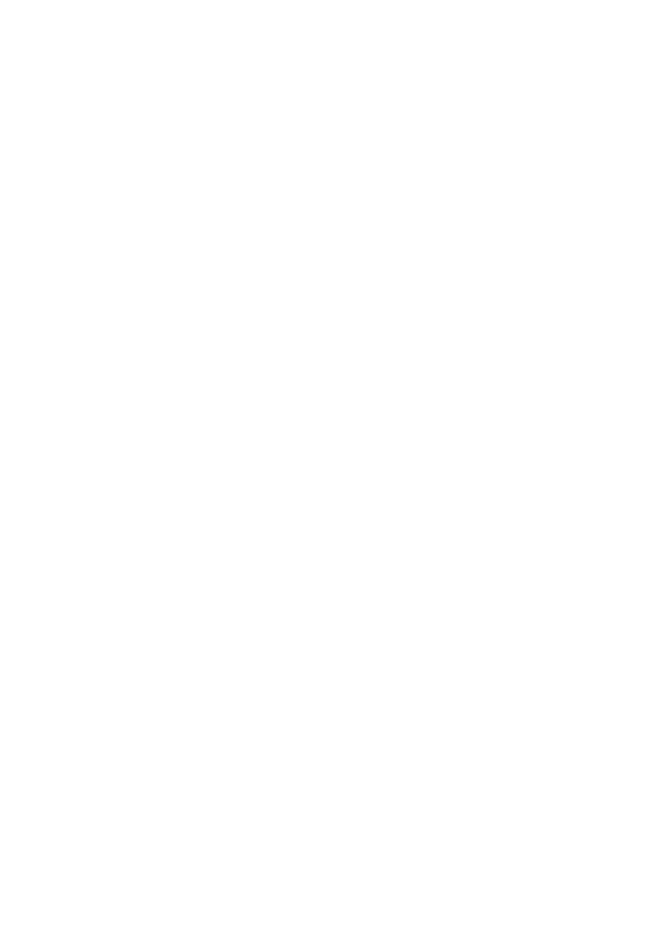
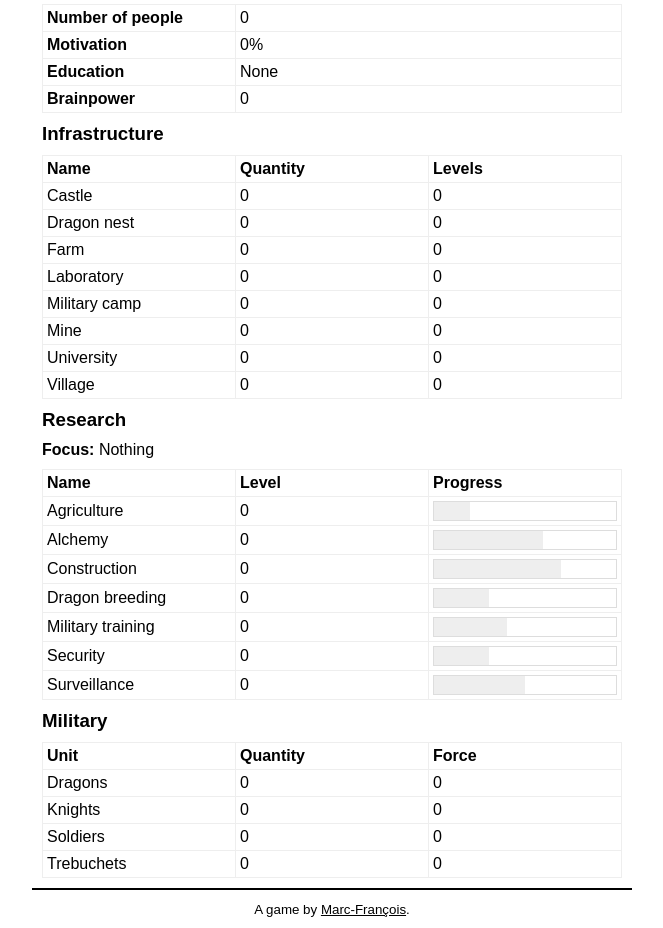
Before and after one commit to mfcochauxlaberge/graalit-client, a React app: page /overview in a window 1280 px wide. Shown: the part 240-1168 px from the top of the page, without its empty margins (308-971 px from the left). Before the commit the page ends 800 px from the top, so only its background shows below. Built offline with nearby package versions, Linux system fonts and the light colour scheme.

Commit message:
Implement an empty overview page

```diff
--- a/src/Overview.jsx
+++ b/src/Overview.jsx
@@ -1,5 +1,8 @@
 // React
 import React, { Component, Fragment } from 'react'
+
+// Util
+import ProgressBar from './util/ProgressBar.jsx'
 
 class Overview extends Component {
   constructor(props) {
@@ -10,7 +13,189 @@ class Overview extends Component {
     return (
       <Fragment>
         <h2>Overview</h2>
-        <p>No overview yet.</p>
+        <table className="overview-table-h">
+          <tbody>
+            <tr>
+              <th>Ruler</th>
+              <td>No Name</td>
+            </tr>
+            <tr>
+              <th>Coins</th>
+              <td>0</td>
+            </tr>
+          </tbody>
+        </table>
+        <h3>Population</h3>
+        <table className="overview-table-h">
+          <tbody>
+            <tr>
+              <th>Number of people</th>
+              <td>0</td>
+            </tr>
+            <tr>
+              <th>Motivation</th>
+              <td>0%</td>
+            </tr>
+            <tr>
+              <th>Education</th>
+              <td>None</td>
+            </tr>
+            <tr>
+              <th>Brainpower</th>
+              <td>0</td>
+            </tr>
+          </tbody>
+        </table>
+        <h3>Infrastructure</h3>
+        <table className="overview-table">
+          <thead>
+            <tr>
+              <th>Name</th>
+              <th>Quantity</th>
+              <th>Levels</th>
+            </tr>
+          </thead>
+          <tbody>
+            <tr>
+              <td>Castle</td>
+              <td>0</td>
+              <td>0</td>
+            </tr>
+            <tr>
+              <td>Dragon nest</td>
+              <td>0</td>
+              <td>0</td>
+            </tr>
+            <tr>
+              <td>Farm</td>
+              <td>0</td>
+              <td>0</td>
+            </tr>
+            <tr>
+              <td>Laboratory</td>
+              <td>0</td>
+              <td>0</td>
+            </tr>
+            <tr>
+              <td>Military camp</td>
+              <td>0</td>
+              <td>0</td>
+            </tr>
+            <tr>
+              <td>Mine</td>
+              <td>0</td>
+              <td>0</td>
+            </tr>
+            <tr>
+              <td>University</td>
+              <td>0</td>
+              <td>0</td>
+            </tr>
+            <tr>
+              <td>Village</td>
+              <td>0</td>
+              <td>0</td>
+            </tr>
+          </tbody>
+        </table>
+        <h3>Research</h3>
+        <div>
+          <span>
+            <b>Focus:</b> Nothing
+          </span>
+        </div>
+        <table className="overview-table">
+          <thead>
+            <tr>
+              <th>Name</th>
+              <th>Level</th>
+              <th>Progress</th>
+            </tr>
+          </thead>
+          <tbody>
+            <tr>
+              <td>Agriculture</td>
+              <td>0</td>
+              <td>
+                <ProgressBar className="progress-bar" value="20" max="100" />
+              </td>
+            </tr>
+            <tr>
+              <td>Alchemy</td>
+              <td>0</td>
+              <td>
+                <ProgressBar className="progress-bar" value="60" max="100" />
+              </td>
+            </tr>
+            <tr>
+              <td>Construction</td>
+              <td>0</td>
+              <td>
+                <ProgressBar className="progress-bar" value="70" max="100" />
+              </td>
+            </tr>
+            <tr>
+              <td>Dragon breeding</td>
+              <td>0</td>
+              <td>
+                <ProgressBar className="progress-bar" value="30" max="100" />
+              </td>
+            </tr>
+            <tr>
+              <td>Military training</td>
+              <td>0</td>
+              <td>
+                <ProgressBar className="progress-bar" value="40" max="100" />
+              </td>
+            </tr>
+            <tr>
+              <td>Security</td>
+              <td>0</td>
+              <td>
+                <ProgressBar className="progress-bar" value="30" max="100" />
+              </td>
+            </tr>
+            <tr>
+              <td>Surveillance</td>
+              <td>0</td>
+              <td>
+                <ProgressBar className="progress-bar" value="50" max="100" />
+              </td>
+            </tr>
+          </tbody>
+        </table>
+        <h3>Military</h3>
+        <table className="overview-table">
+          <thead>
+            <tr>
+              <th>Unit</th>
+              <th>Quantity</th>
+              <th>Force</th>
+            </tr>
+          </thead>
+          <tbody>
+            <tr>
+              <td>Dragons</td>
+              <td>0</td>
+              <td>0</td>
+            </tr>
+            <tr>
+              <td>Knights</td>
+              <td>0</td>
+              <td>0</td>
+            </tr>
+            <tr>
+              <td>Soldiers</td>
+              <td>0</td>
+              <td>0</td>
+            </tr>
+            <tr>
+              <td>Trebuchets</td>
+              <td>0</td>
+              <td>0</td>
+            </tr>
+          </tbody>
+        </table>
       </Fragment>
     )
   }
--- a/src/styles/main.css
+++ b/src/styles/main.css
@@ -204,6 +204,24 @@ td {
   height: 100%;
 }
 
+.overview-table {
+  table-layout: fixed;
+}
+
+.overview-table-h th {
+  width: 33.33333%;
+}
+
+.progress-bar {
+  height: 20px;
+  border: 1px solid #ddd;
+}
+
+.progress-bar div {
+  height: 100%;
+  background: #eee;
+}
+
 #footer {
   padding: 10px;
   text-align: center;
```
